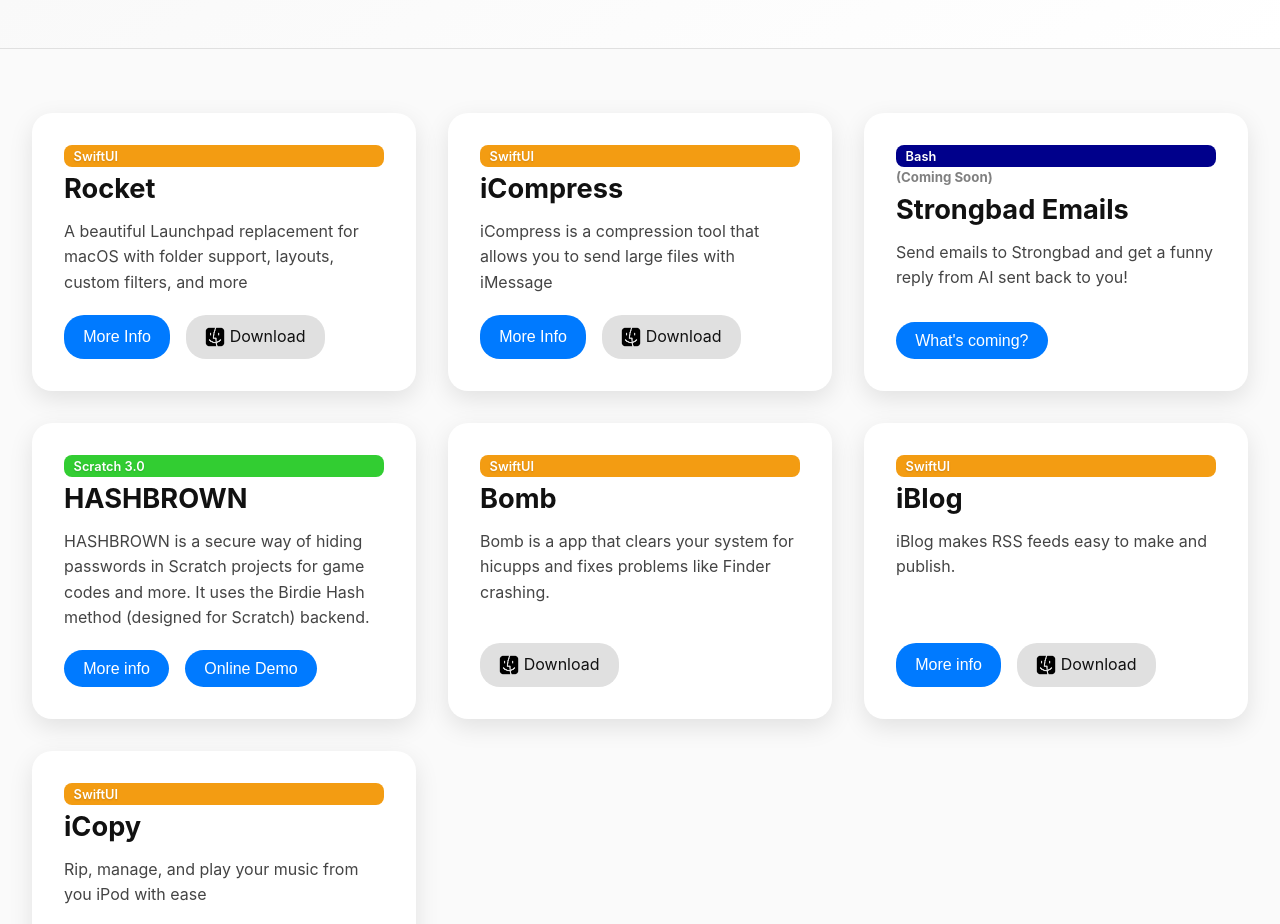
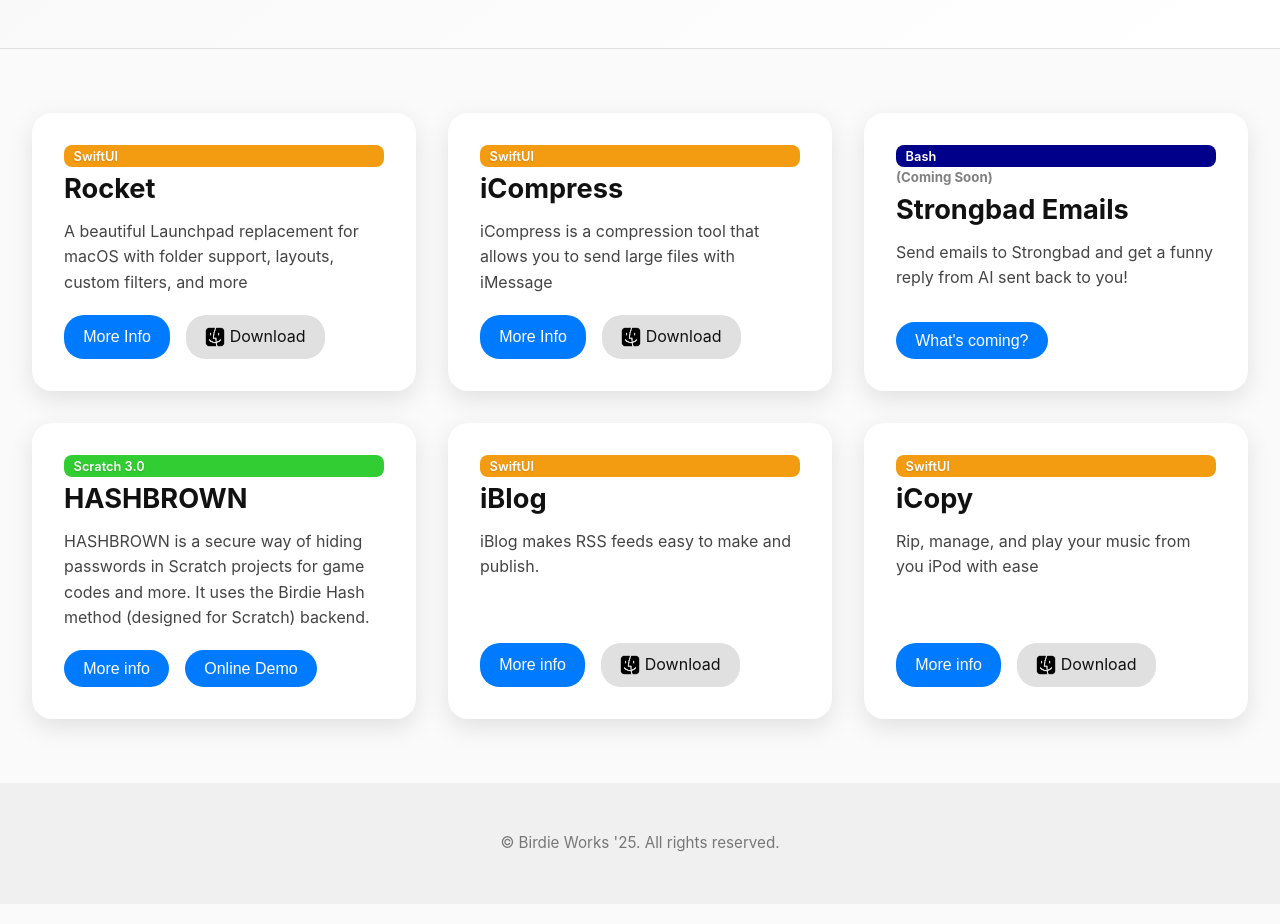
Before and after one commit to JBlueBird/h, a plain HTML site: page index.html in a window 1280 px wide. Shown: the part 158-1082 px from the top of the page. Drawn offline with Linux system fonts and the light colour scheme.

Commit message:
Update index.html

```diff
--- a/index.html
+++ b/index.html
@@ -246,15 +246,6 @@
     </div>
 <div class="project">
 	   <span class="tag" style="background-color:#f39c12;">SwiftUI</span>
-      <h2>Bomb</h2>
-      <p>Bomb is a app that clears your system for hicupps and fixes problems like Finder crashing.</p>
-      <div class="buttons">
-        <!--<button onclick="openPopup('Hide YOUR beloved passwords in plain sight with Hashbrown', 'HASHBROWN is a secure way of hiding passwords in Scratch projects for game codes and more. It uses the Birdie Hash method (designed for Scratch) backend. It uses lists to store hashes and the allowed users to access the project. It comes with a custom value = hash block. ')">More info</button>-->
-        <a href="files/Bomb.zip" download><img src="assets/finder-black.png" alt="Black Finder Icon" width="20" height="20"> Download</a>
-      </div>
-    </div>
-<div class="project">
-	   <span class="tag" style="background-color:#f39c12;">SwiftUI</span>
       <h2>iBlog</h2>
       <p>iBlog makes RSS feeds easy to make and publish.</p>
       <div class="buttons">
```
